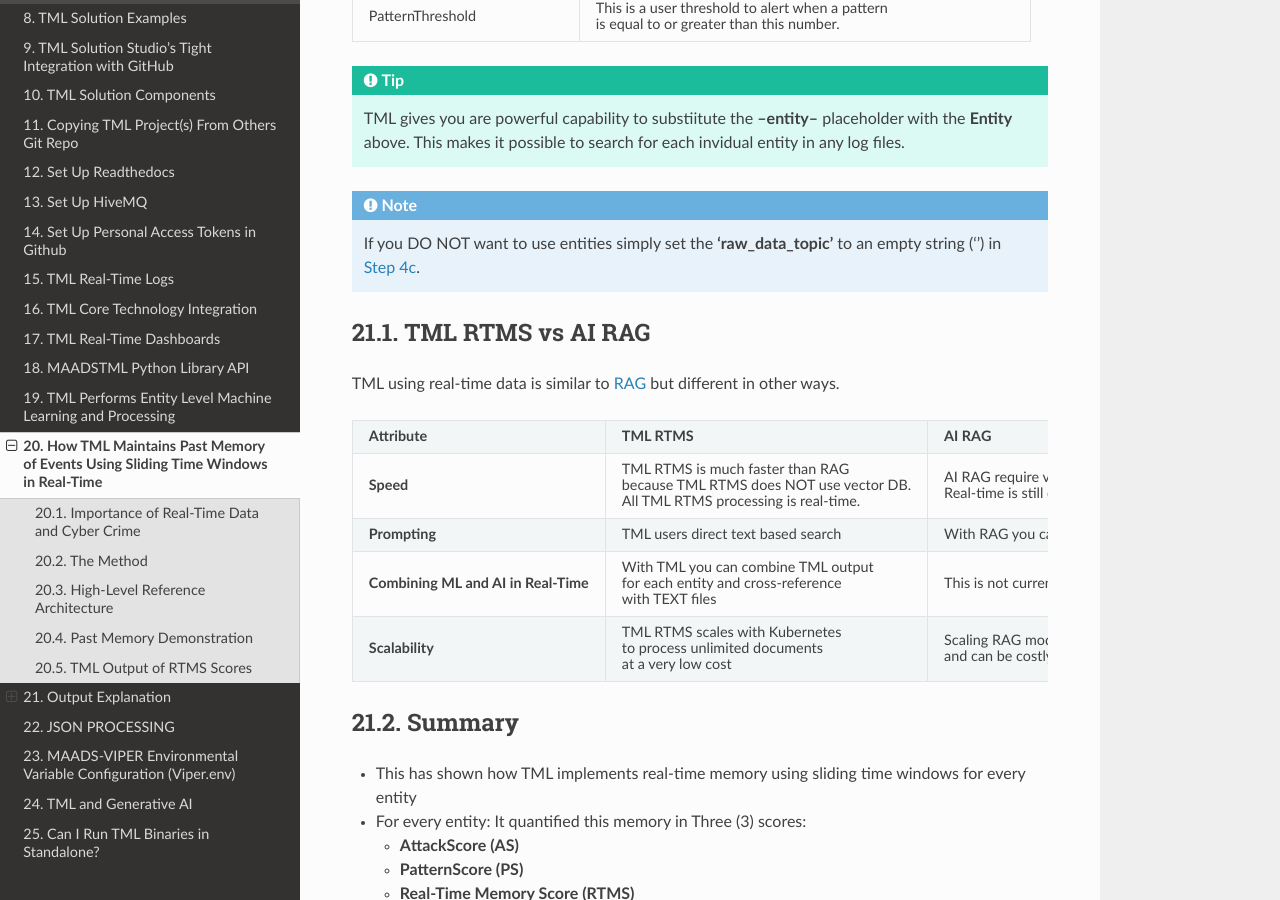
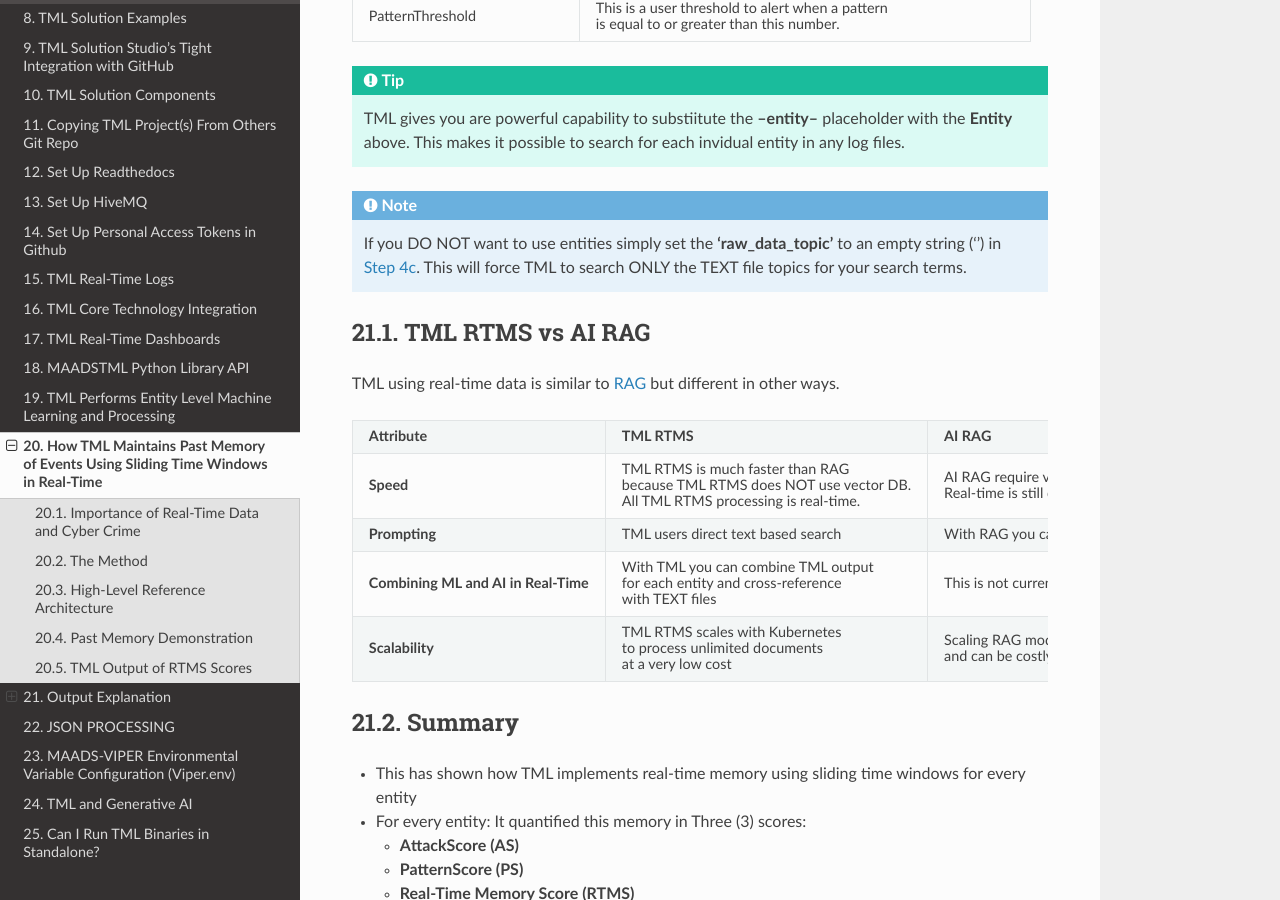
Before and after one commit to smaurice101/readthedocs, a Sphinx documentation site: the page built from docs/source/rtms.rst, in a window 1280 px wide and 900 px high, scrolled down 5595 px. Built offline with Sphinx 7.4.7 and the Read the Docs theme 3.1.0, drawn with Linux system fonts in a browser that asks for light colours.

Commit message:
Update rtms.rst

```diff
--- a/docs/source/rtms.rst
+++ b/docs/source/rtms.rst
@@ -217,7 +217,7 @@
    TML gives you are powerful capability to substiitute the **--entity--** placeholder with the **Entity** above. This makes it possible to search for each invidual entity in any log files.
 
 .. note::
-   If you DO NOT want to use entities simply set the **'raw_data_topic'** to an empty string ('') in `Step 4c <https://tml.readthedocs.io/en/latest/tmlbuilds.html#step-4c-preprocesing-3-data-tml-system-step-4c-kafka-preprocess-dag>`_.
+   If you DO NOT want to use entities simply set the **'raw_data_topic'** to an empty string ('') in `Step 4c <https://tml.readthedocs.io/en/latest/tmlbuilds.html#step-4c-preprocesing-3-data-tml-system-step-4c-kafka-preprocess-dag>`_.  This will force TML to search ONLY the TEXT file topics for your search terms.
 
 TML RTMS vs AI RAG
 ------------
```
